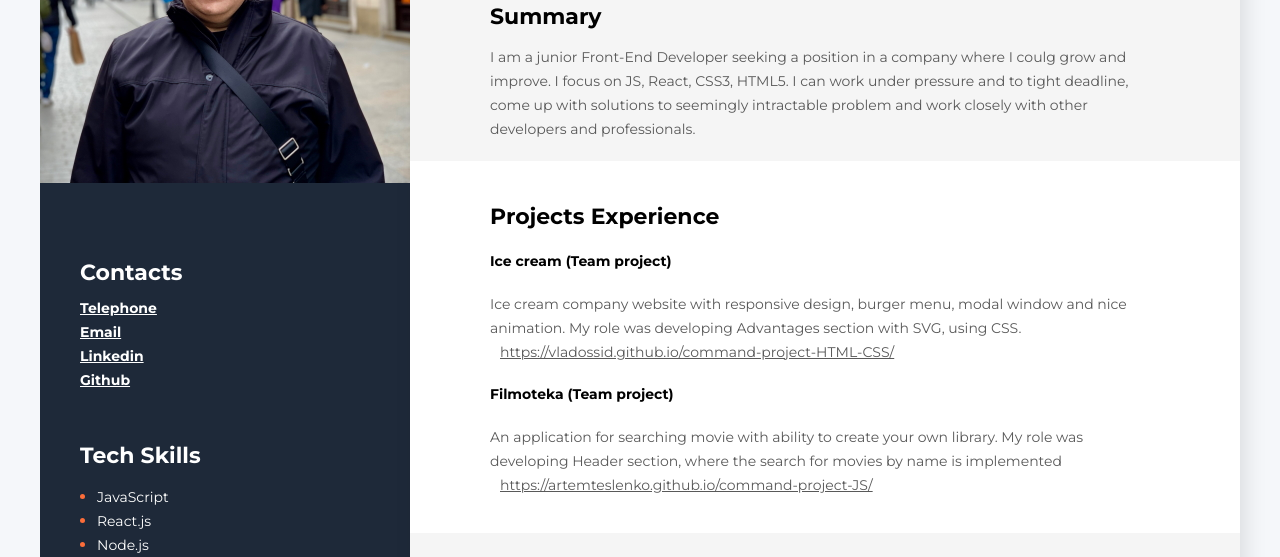
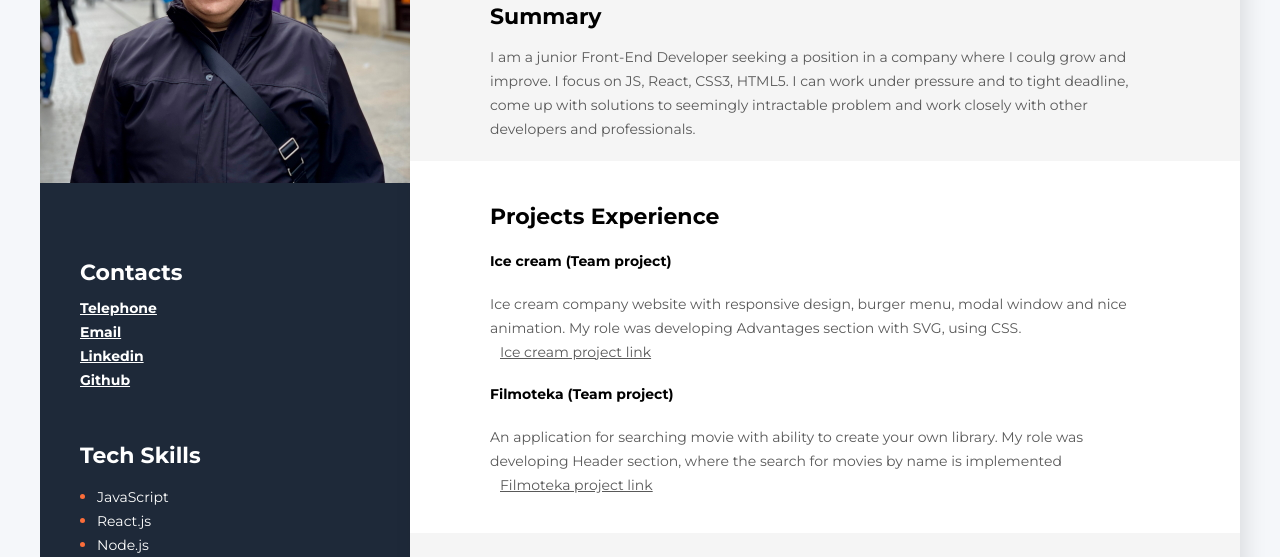
Before and after one commit to volodymyr-rokhmanov/resume-1, a plain HTML site: page index.html in a window 1280 px wide. Shown: the part 219-776 px from the top of the page. Drawn offline with Linux system fonts and the light colour scheme.

Commit message:
Update index.html

```diff
--- a/index.html
+++ b/index.html
@@ -35,12 +35,12 @@
 							<p class="project-item-text">
 								Ice cream company website with responsive design, burger menu, modal window and nice animation. My role was developing Advantages section with SVG, using CSS.
 							</p>
-							<a href="https://vladossid.github.io/command-project-HTML-CSS/" class="project-link">https://vladossid.github.io/command-project-HTML-CSS/</a>
+							<a href="https://vladossid.github.io/command-project-HTML-CSS/" class="project-link">Ice cream project link</a>
 						</li>
 						<li class="projects-item">
 							<h4 class="project-item-title">Filmoteka (Team project)</h4>
 							<p class="project-item-text">An application for searching movie with ability to create  your own library. My role was developing Header section, where the search for movies by name is implemented</p>
-							<a href="https://artemteslenko.github.io/command-project-JS/" class="project-link">https://artemteslenko.github.io/command-project-JS/</a>
+							<a href="https://artemteslenko.github.io/command-project-JS/" class="project-link">Filmoteka project link</a>
 						</li>
 					</ul>
 				</section>
```
